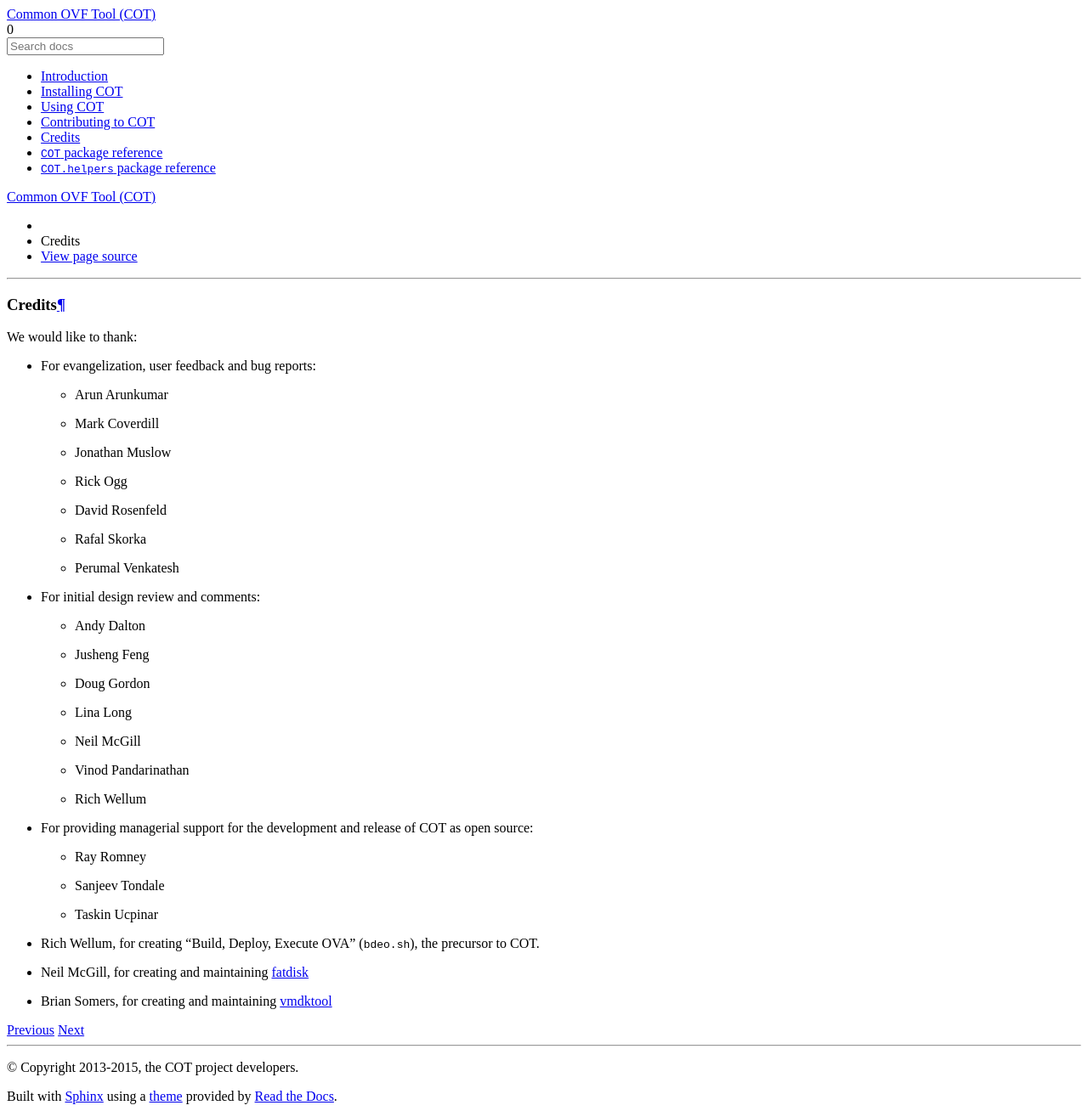
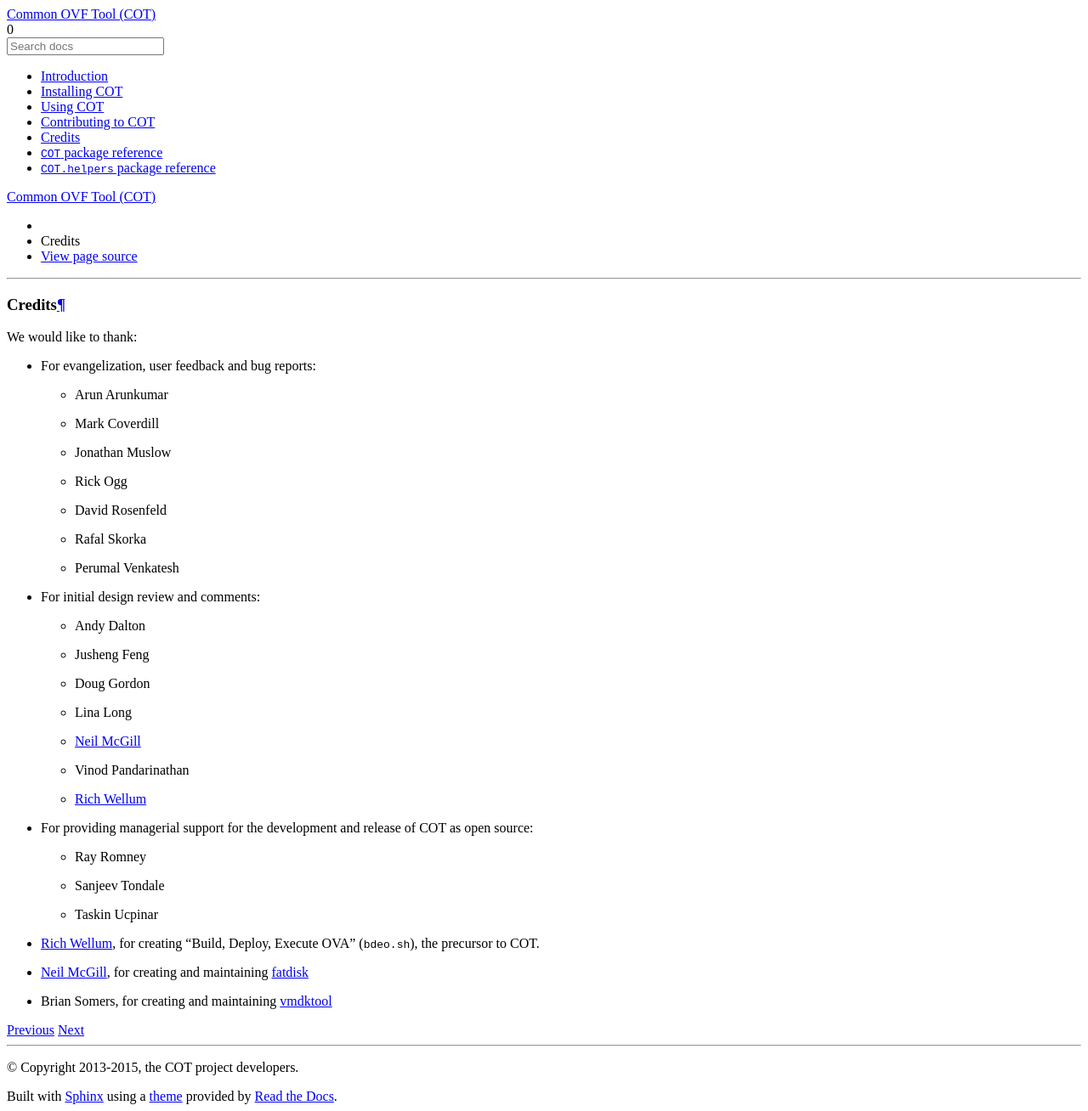
Before and after one commit to glennmatthews/cot, a Sphinx documentation site: the page built from docs/thanks.rst, in a window 1280 px wide. Shown: the whole page at 85% size. Built offline with Sphinx 7.4.7 and the Read the Docs theme 2.0.0, drawn with Linux system fonts in a browser that asks for light colours; pages that are not in the unit, such as notebooks, are missing from menus.

Commit message:
Documentation fixup

```diff
--- a/README.rst
+++ b/README.rst
@@ -30,7 +30,7 @@
 * Display a descriptive summary of the contents of an OVA or OVF package
 * Embed a bootstrap configuration text file into an OVF/OVA.
 * Deploy an OVF/OVA to an ESXi (VMware vSphere or vCenter) server to provision
-  a new virtual machine (VM).
+  a new virtual machine (VM), including serial port configuration as needed.
 
 For more information, refer to the documentation_.
 
--- a/docs/thanks.rst
+++ b/docs/thanks.rst
@@ -19,9 +19,9 @@
   * Jusheng Feng
   * Doug Gordon
   * Lina Long
-  * Neil McGill
+  * `Neil McGill`_
   * Vinod Pandarinathan
-  * Rich Wellum
+  * `Rich Wellum`_
 
 * For providing managerial support for the development and release of COT as
   open source:
--- a/docs/usage_edit_product.rst
+++ b/docs/usage_edit_product.rst
@@ -1,4 +1,4 @@
-Updating version information with ``cot edit-product``
+Updating product information with ``cot edit-product``
 ======================================================
 
 .. include:: _autogenerated/edit-product/synopsis.txt
```
Also changed, not shown: other parts of docs/thanks.rst (+5 -2 lines), CHANGELOG.rst (+4 -4 lines), README.md (+1 -1 lines), 1 other file.
